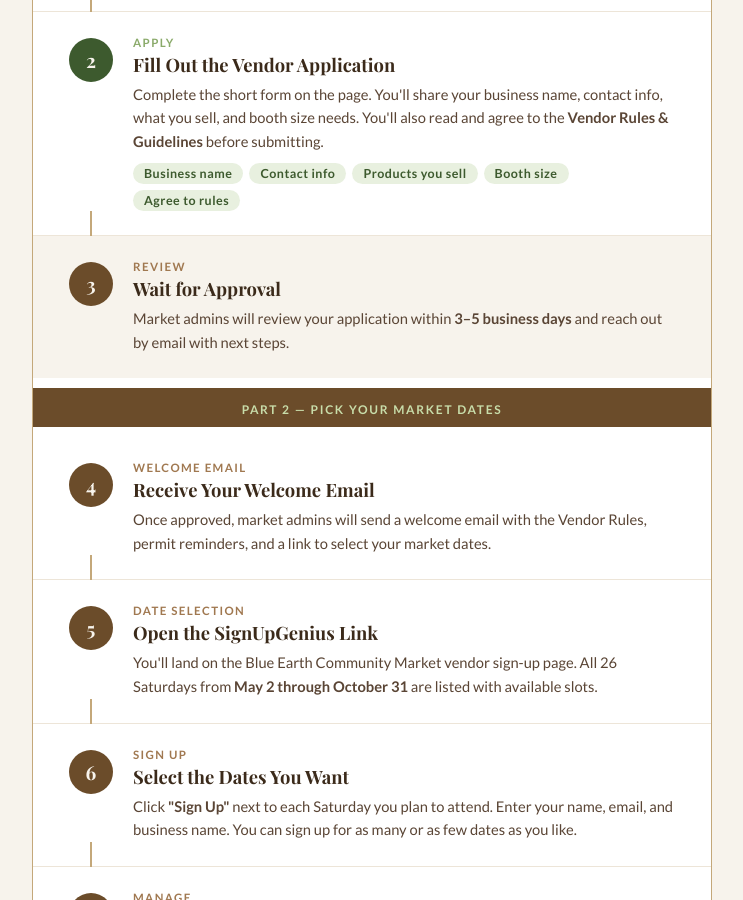
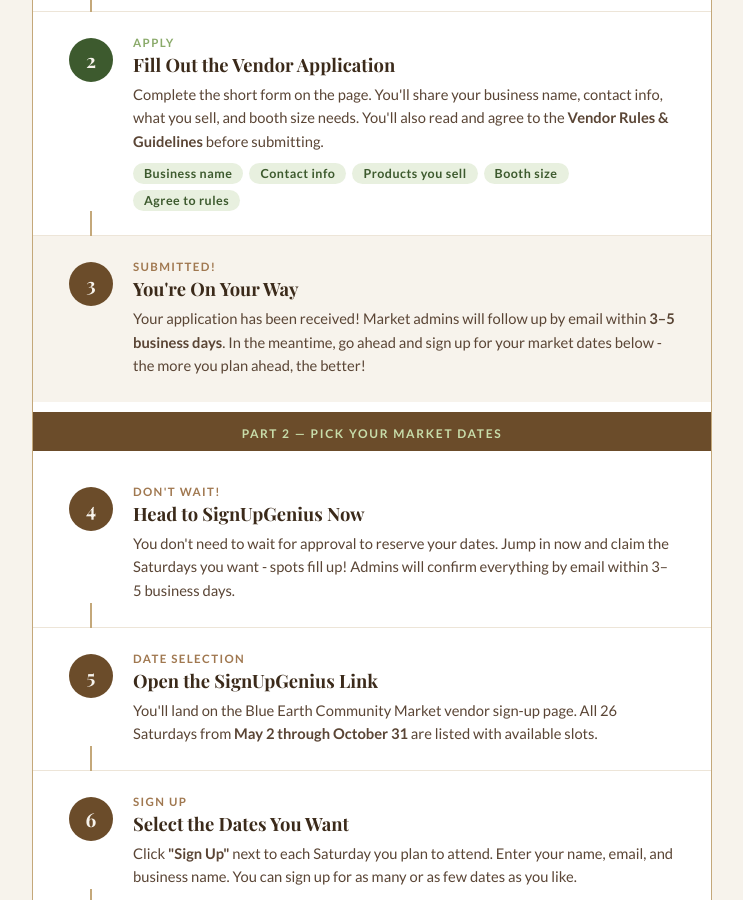
Before and after one commit to blueearthcommunitymarket/blueearthcommunitymarket.github.io, a Jekyll site: the page vendor-guide/index.html, which Jekyll copies as it is, in a window 1280 px wide and 900 px high, scrolled down 374 px. Shown: the whole window, without its empty margins (268-1011 px from the left). Built offline with Jekyll 4.4.1, drawn with Linux system fonts in a browser that asks for light colours.

Commit message:
Send vendors to SignUpGenius immediately after form submission

```diff
--- a/vendor-guide/index.html
+++ b/vendor-guide/index.html
@@ -278,9 +278,9 @@
     <div class="step highlight">
       <div class="step-num brown">3</div>
       <div class="step-body">
-        <div class="step-label brown-label">Review</div>
-        <div class="step-title">Wait for Approval</div>
-        <div class="step-desc">Market admins will review your application within <strong>3&ndash;5 business days</strong> and reach out by email with next steps.</div>
+        <div class="step-label brown-label">Submitted!</div>
+        <div class="step-title">You're On Your Way</div>
+        <div class="step-desc">Your application has been received! Market admins will follow up by email within <strong>3&ndash;5 business days</strong>. In the meantime, go ahead and sign up for your market dates below - the more you plan ahead, the better!</div>
       </div>
     </div>
 
@@ -296,9 +296,9 @@
     <div class="step">
       <div class="step-num brown">4</div>
       <div class="step-body">
-        <div class="step-label brown-label">Welcome Email</div>
-        <div class="step-title">Receive Your Welcome Email</div>
-        <div class="step-desc">Once approved, market admins will send a welcome email with the Vendor Rules, permit reminders, and a link to select your market dates.</div>
+        <div class="step-label brown-label">Don't Wait!</div>
+        <div class="step-title">Head to SignUpGenius Now</div>
+        <div class="step-desc">You don't need to wait for approval to reserve your dates. Jump in now and claim the Saturdays you want - spots fill up! Admins will confirm everything by email within 3&ndash;5 business days.</div>
       </div>
     </div>
 
--- a/vendors/index.html
+++ b/vendors/index.html
@@ -148,6 +148,11 @@ description: Join the Blue Earth Community Market as a vendor. Free booth space
                 <button type="submit" class="btn btn-primary">Submit Application</button>
             </div>
             <p class="form-note" style="margin-top: 14px;">We'll follow up by email within a few days. Questions? Email us at <a href="mailto:info@blueearthcommunitymarket.com">info@blueearthcommunitymarket.com</a>.</p>
+            <div style="background: #f7f3ec; border: 1px solid #c4a87a; border-radius: 8px; padding: 18px; margin-top: 20px; text-align: center;">
+                <p style="font-weight: 700; color: var(--brown-dark); margin-bottom: 6px;">Don't wait for approval - go pick your dates now!</p>
+                <p style="font-size: 0.9rem; color: #5a4535; margin-bottom: 14px;">Claim your Saturdays while spots are available. Admins will confirm your application within 3-5 business days.</p>
+                <a href="https://www.signupgenius.com/go/10C044BACA922AAF9C61-63147410-blue" target="_blank" rel="noopener" class="btn btn-primary">Select Your Market Dates &rarr;</a>
+            </div>
         </form>
     </div>
 
```
